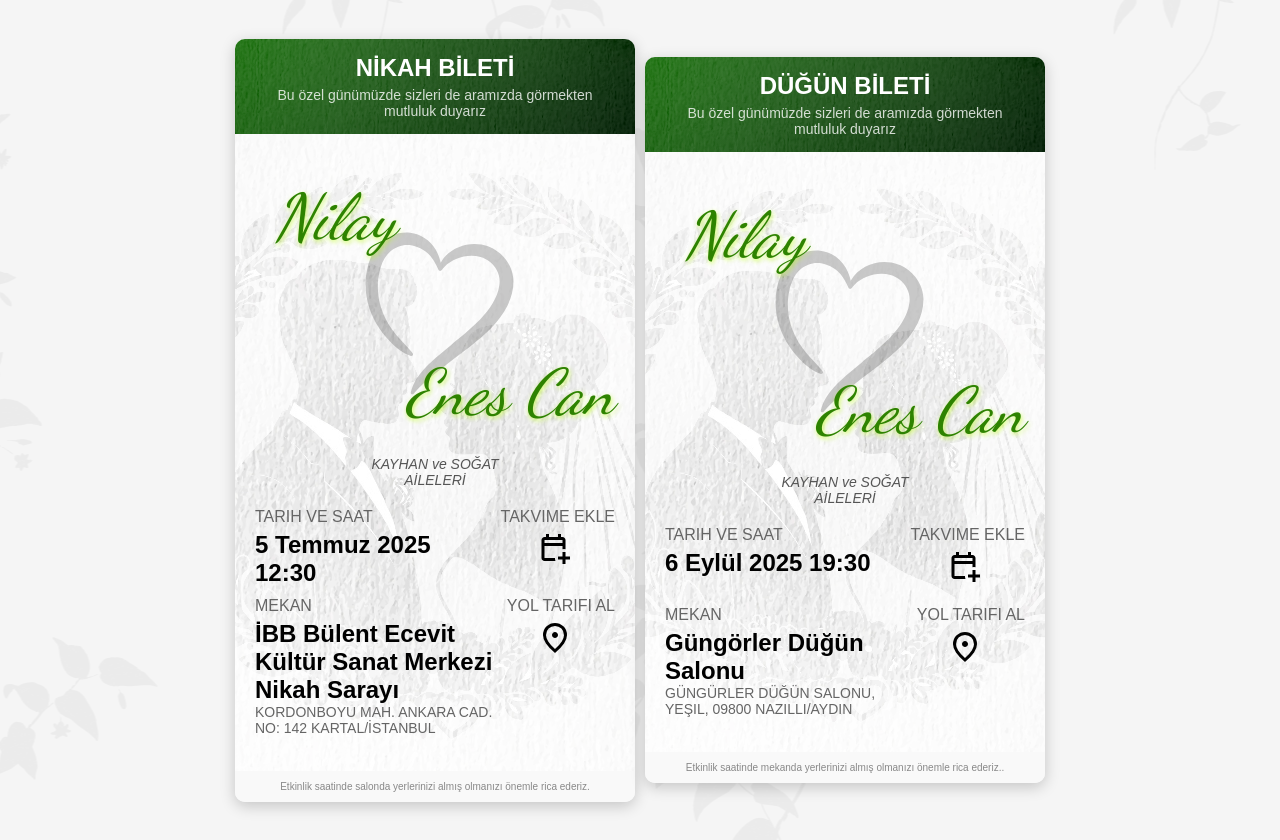
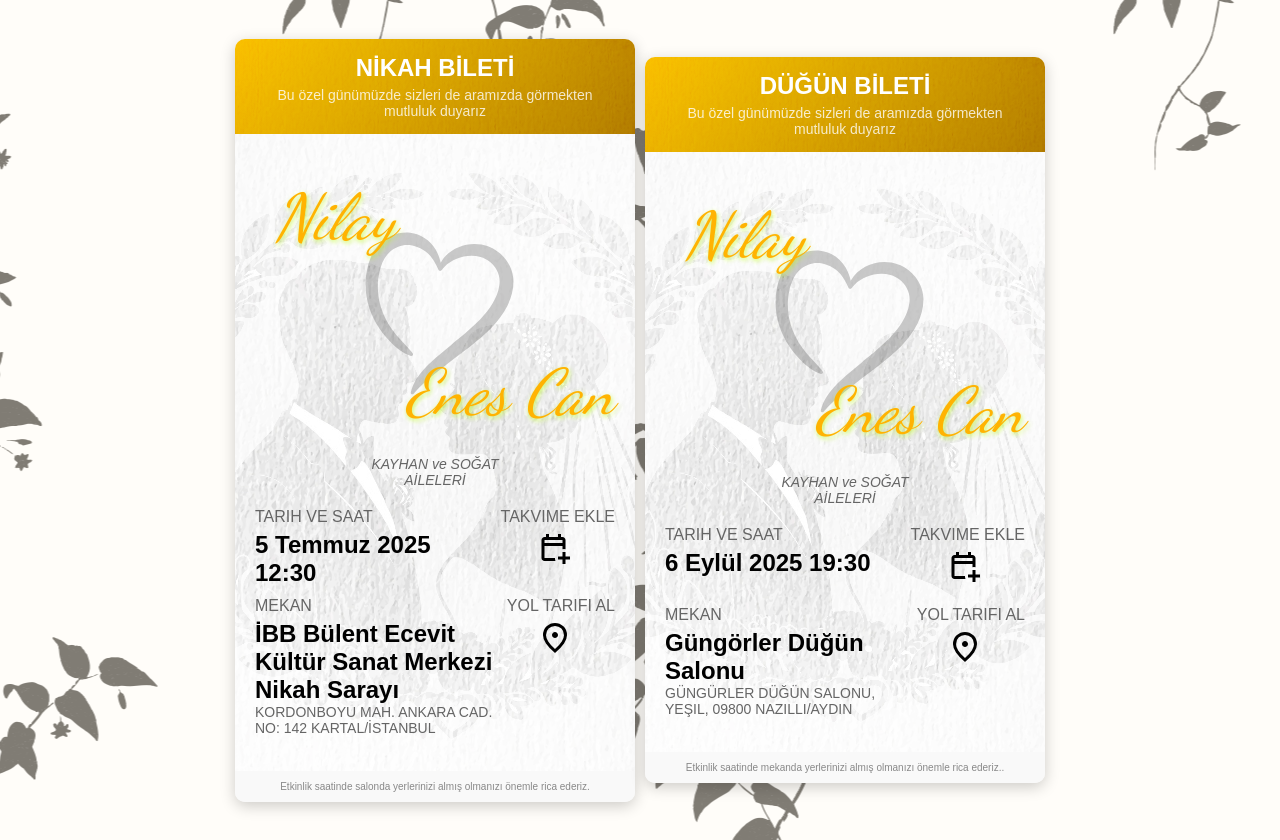
Before and after one commit to nscnkyhn/invitation, a PHP site: page / in a window 1280 px wide. Run offline with PHP 8.4, Linux system fonts and the light colour scheme; some web fonts are replaced.

Commit message:
parameterize colors in css

```diff
--- a/style.css
+++ b/style.css
@@ -1,3 +1,16 @@
+* {
+    --ticket-header-gradient-start-color: #FBC901;
+    --ticket-header-gradient-end-color: #B8860B;
+    --ticket-header-color: #ffffff;
+    --main-background-color: rgba(255, 252, 243, 0.5);
+    --ticket-body-background-color: rgba(255, 255, 255, 0.7);
+    --info-label-color: #656565;
+    --common-shadow: 0 4px 15px rgba(0, 0, 0, 0.2);
+    --couple-names-color: #FFB302;
+    --families-text-color: #656565;
+    --ticket-footer-color: #888;
+    --ticket-footer-background-color: #f9f9f9;
+}
 @keyframes slideInDown {
     0% {
         transform: translateY(-100%);
@@ -13,7 +26,7 @@
 
 body {
     font-family: 'Arial', sans-serif;
-    background-color: #f5f5f5;
+    background-color: var(--main-background-color);
     background-image: url("media/ivy.png");
     background-position: center;
     background-size: auto;
@@ -32,11 +45,12 @@ body {
     opacity: 1;
     width: 100%;
     max-width: 400px;
-    background: white;
+    background: var(--ticket-header-color);
     border-radius: 10px;
-    box-shadow: 0 4px 15px rgba(0, 0, 0, 0.2);
+    box-shadow: var(--common-shadow);
     overflow: hidden;
     position: relative;
+    transition: zoom 2s linear;
 }
 
 #wedding-ticket {
@@ -48,10 +62,10 @@ body {
 }
 
 .ticket-header {
-    background: url("media/paper_texture.JPG"), linear-gradient(135deg, #468c3b, #1e3721);
+    background: url("media/paper_texture.JPG"), linear-gradient(135deg, var(--ticket-header-gradient-start-color), var(--ticket-header-gradient-end-color));
     background-blend-mode: color-burn;
     background-size: cover;
-    color: white;
+    color: var(--ticket-header-color);
     padding: 15px 20px;
     text-align: center;
 }
@@ -70,7 +84,7 @@ body {
 .ticket-body {
     padding: 20px;
     background-image: url("media/paper_texture.JPG"), url("media/photo1.png");
-    background-color: rgba(255, 255, 255, 0.7);
+    background-color: var(--ticket-body-background-color);
     background-repeat: no-repeat;
     background-size: cover;
     background-position: center;
@@ -102,7 +116,7 @@ body {
 
 .info-label {
     font-size: 16px;
-    color: #656565;
+    color: var(--info-label-color);
     text-transform: uppercase;
     margin-bottom: 5px;
 }
@@ -114,7 +128,7 @@ body {
 
 .info-sub-value {
     font-size: 14px;
-    color: #656565;
+    color: var(--info-label-color);
     text-transform: uppercase;
     margin-bottom: 5px;
 }
@@ -123,7 +137,7 @@ body {
     text-align: center;
     margin: 25px 0;
     font-weight: 300;
-    color: #2e8300;
+    color: var(--couple-names-color);
     font-family: "Dancing Script", cursive;
     font-size: 64px;
     font-optical-sizing: auto;
@@ -157,16 +171,16 @@ body {
 .families {
     text-align: center;
     font-size: 14px;
-    color: #555;
+    color: var(--families-text-color);
     margin-bottom: 20px;
     font-style: italic;
 }
 
 .ticket-footer {
-    background: #f9f9f9;
+    background: var(--ticket-footer-background-color);
     padding: 10px 20px;
     font-size: 10px;
-    color: #888;
+    color: var(--ticket-footer-color);
     text-align: center;
 }
 
```
